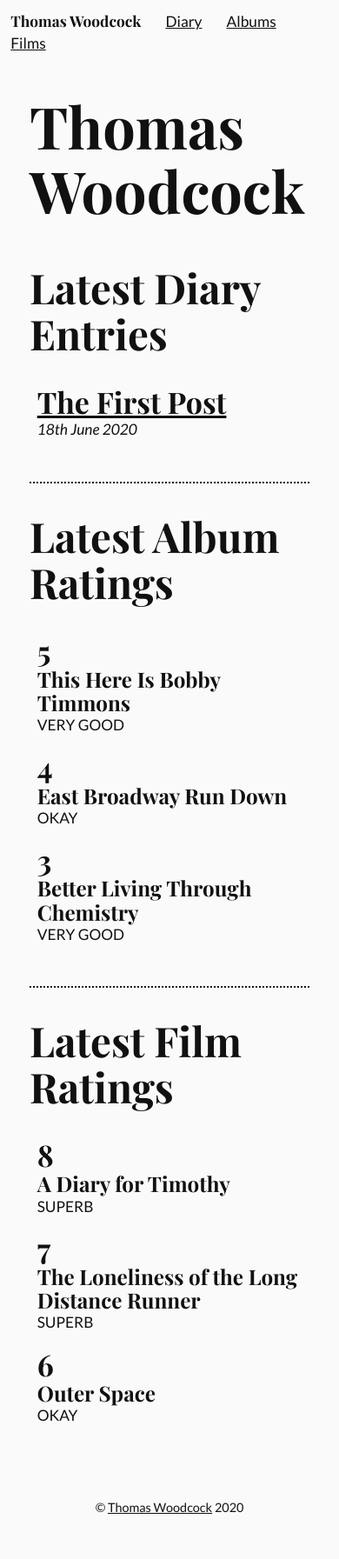
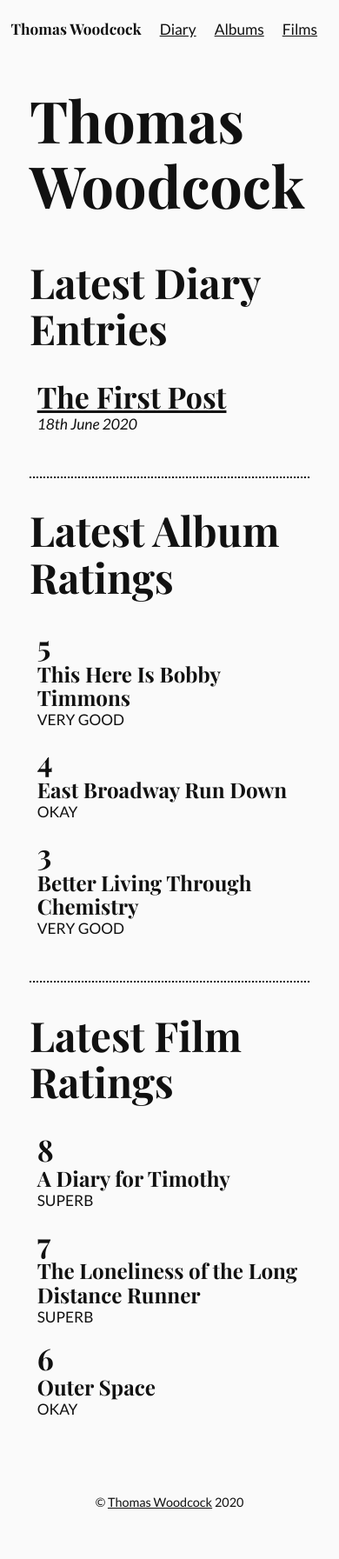
Before and after one commit to thomaswoodcock/thomaswoodcock.github.io, a Jekyll site: the page built from index.html, in a window 390 px wide. Shown: the whole page at 87% size. Built offline with Jekyll 4.4.1, drawn with Linux system fonts in a browser that asks for light colours.

Commit message:
Adds mobile styling

```diff
--- a/css/main.css
+++ b/css/main.css
@@ -74,6 +74,16 @@
 nav > ul > li:first-child > a {
   font-family: var(--font-serif);
   text-decoration: none;
+}
+
+@media (max-width: 600px) {
+  nav > ul {
+    text-align: center;
+  }
+
+  nav > ul > li {
+    margin: var(--s-2);
+  }
 }
 
 main {
```
